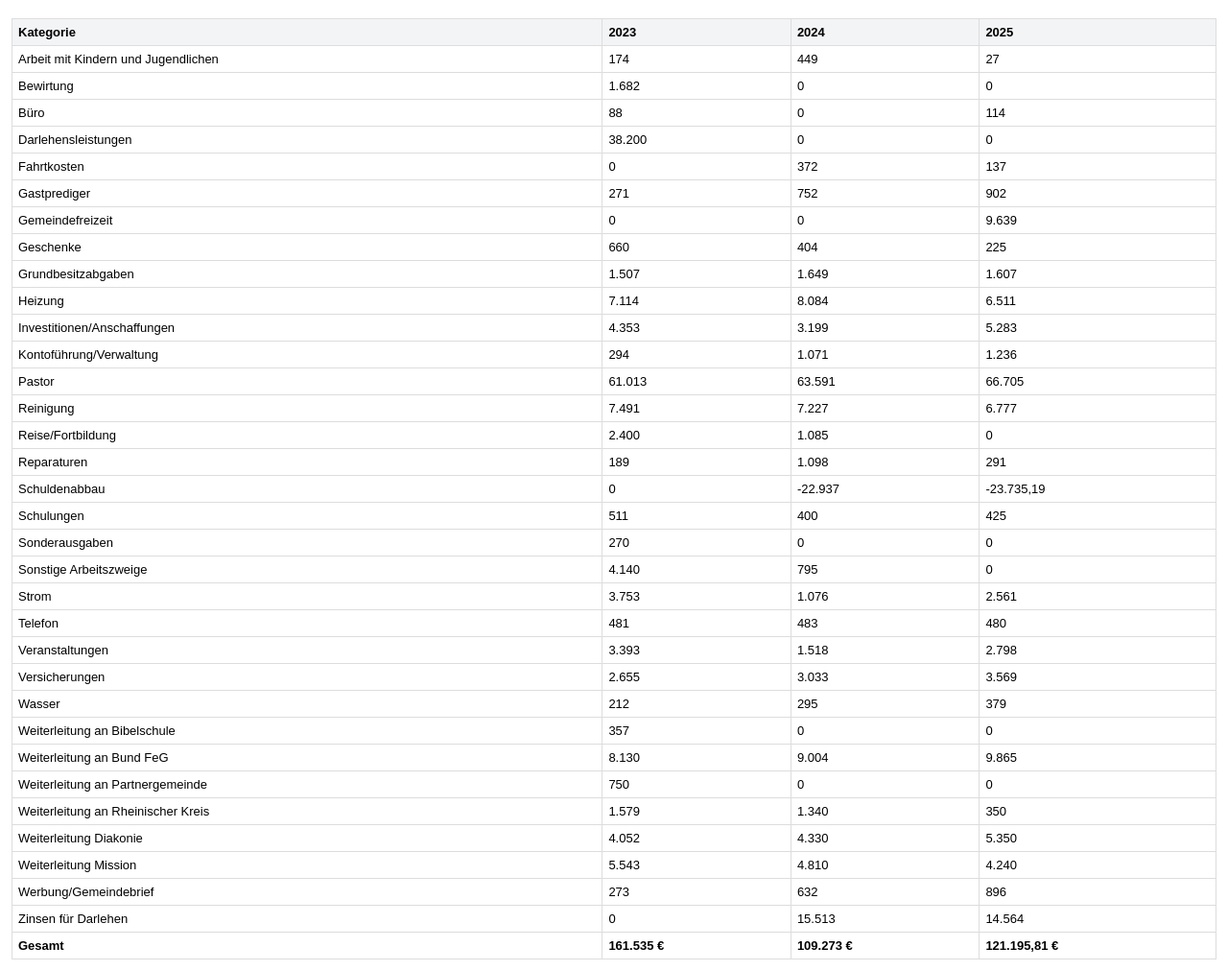
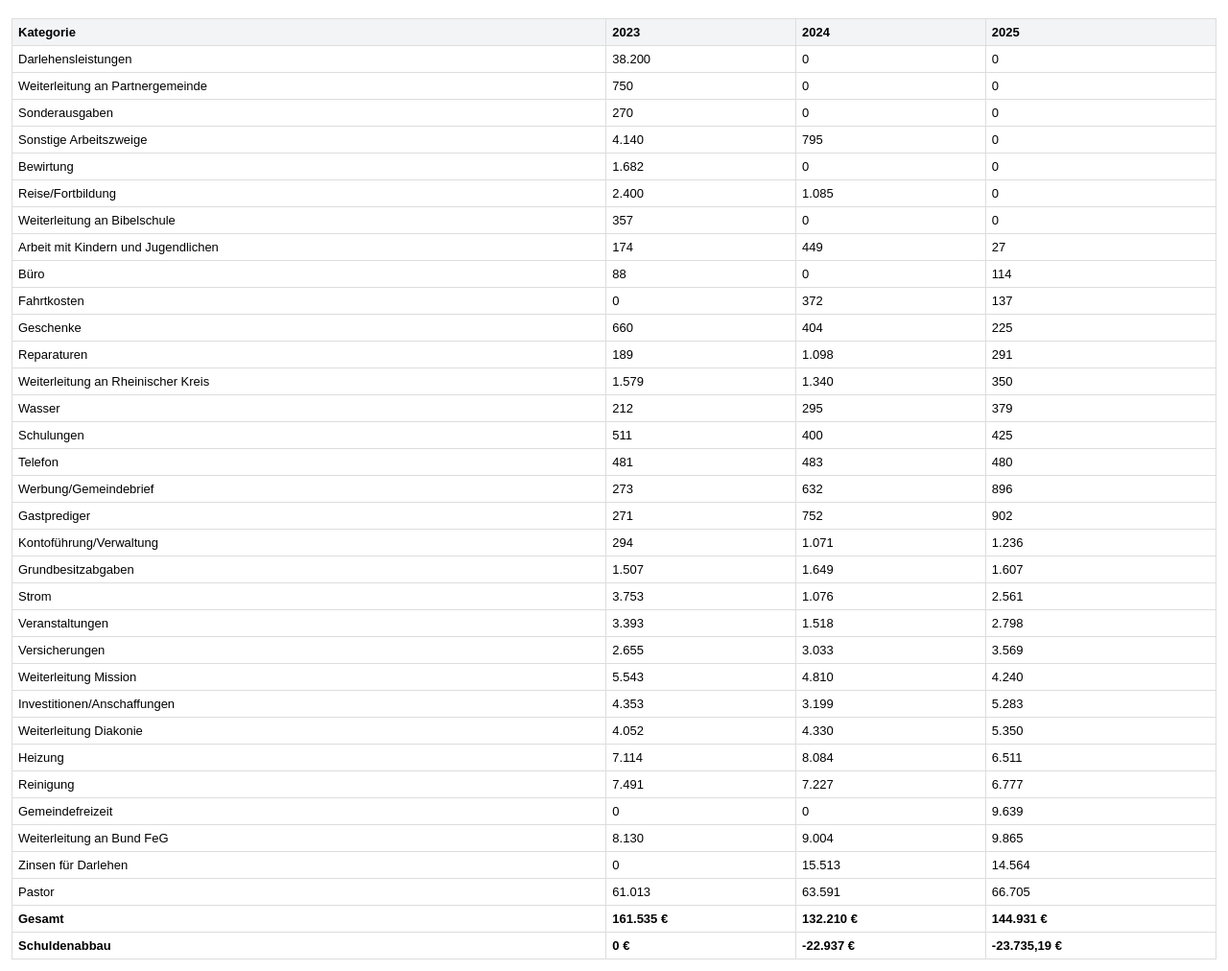
Before and after one commit to achimmertens/FeGEschweiler, a website: page Daten/result/AusgabenTab_2025.html in a window 1280 px wide. Shown: the part 61-1073 px from the top of the page at 96% size. Drawn offline with Linux system fonts and the light colour scheme.

Commit message:
feat: Ausgaben sind jetzt sortiert

```diff
--- a/Daten/result/AusgabenTab_2025.html
+++ b/Daten/result/AusgabenTab_2025.html
@@ -1,34 +1,34 @@
-<!doctype html><html lang="de"><head><meta charset="utf-8"/><meta name="viewport" content="width=device-width,initial-scale=1"/><title>Ausgaben 2025</title><style>body{font-family:Arial,sans-serif;margin:12px}table{border-collapse:collapse;width:100%}th,td{border:1px solid #ddd;padding:6px;text-align:left;font-size:13px}th{background:#f3f4f6}</style></head><body><h1>Ausgaben 2025</h1><table><thead><tr><th>Kategorie</th><th>2023</th><th>2024</th><th>2025</th></tr></thead><tbody><tr><td>Arbeit mit Kindern und Jugendlichen</td><td>174</td><td>449</td><td>27</td></tr>
-<tr><td>Bewirtung</td><td>1.682</td><td>0</td><td>0</td></tr>
-<tr><td>Büro</td><td>88</td><td>0</td><td>114</td></tr>
-<tr><td>Darlehensleistungen</td><td>38.200</td><td>0</td><td>0</td></tr>
-<tr><td>Fahrtkosten</td><td>0</td><td>372</td><td>137</td></tr>
-<tr><td>Gastprediger</td><td>271</td><td>752</td><td>902</td></tr>
-<tr><td>Gemeindefreizeit</td><td>0</td><td>0</td><td>9.639</td></tr>
-<tr><td>Geschenke</td><td>660</td><td>404</td><td>225</td></tr>
-<tr><td>Grundbesitzabgaben</td><td>1.507</td><td>1.649</td><td>1.607</td></tr>
-<tr><td>Heizung</td><td>7.114</td><td>8.084</td><td>6.511</td></tr>
-<tr><td>Investitionen/Anschaffungen</td><td>4.353</td><td>3.199</td><td>5.283</td></tr>
-<tr><td>Kontoführung/Verwaltung</td><td>294</td><td>1.071</td><td>1.236</td></tr>
-<tr><td>Pastor</td><td>61.013</td><td>63.591</td><td>66.705</td></tr>
-<tr><td>Reinigung</td><td>7.491</td><td>7.227</td><td>6.777</td></tr>
-<tr><td>Reise/Fortbildung</td><td>2.400</td><td>1.085</td><td>0</td></tr>
-<tr><td>Reparaturen</td><td>189</td><td>1.098</td><td>291</td></tr>
-<tr><td>Schuldenabbau</td><td>0</td><td>-22.937</td><td>-23.735,19</td></tr>
-<tr><td>Schulungen</td><td>511</td><td>400</td><td>425</td></tr>
+<!doctype html><html lang="de"><head><meta charset="utf-8"/><meta name="viewport" content="width=device-width,initial-scale=1"/><title>Ausgaben 2025</title><style>body{font-family:Arial,sans-serif;margin:12px}table{border-collapse:collapse;width:100%}th,td{border:1px solid #ddd;padding:6px;text-align:left;font-size:13px}th{background:#f3f4f6}</style></head><body><h1>Ausgaben 2025</h1><table><thead><tr><th>Kategorie</th><th>2023</th><th>2024</th><th>2025</th></tr></thead><tbody><tr><td>Darlehensleistungen</td><td>38.200</td><td>0</td><td>0</td></tr>
+<tr><td>Weiterleitung an Partnergemeinde</td><td>750</td><td>0</td><td>0</td></tr>
 <tr><td>Sonderausgaben</td><td>270</td><td>0</td><td>0</td></tr>
 <tr><td>Sonstige Arbeitszweige</td><td>4.140</td><td>795</td><td>0</td></tr>
+<tr><td>Bewirtung</td><td>1.682</td><td>0</td><td>0</td></tr>
+<tr><td>Reise/Fortbildung</td><td>2.400</td><td>1.085</td><td>0</td></tr>
+<tr><td>Weiterleitung an Bibelschule</td><td>357</td><td>0</td><td>0</td></tr>
+<tr><td>Arbeit mit Kindern und Jugendlichen</td><td>174</td><td>449</td><td>27</td></tr>
+<tr><td>Büro</td><td>88</td><td>0</td><td>114</td></tr>
+<tr><td>Fahrtkosten</td><td>0</td><td>372</td><td>137</td></tr>
+<tr><td>Geschenke</td><td>660</td><td>404</td><td>225</td></tr>
+<tr><td>Reparaturen</td><td>189</td><td>1.098</td><td>291</td></tr>
+<tr><td>Weiterleitung an Rheinischer Kreis</td><td>1.579</td><td>1.340</td><td>350</td></tr>
+<tr><td>Wasser</td><td>212</td><td>295</td><td>379</td></tr>
+<tr><td>Schulungen</td><td>511</td><td>400</td><td>425</td></tr>
+<tr><td>Telefon</td><td>481</td><td>483</td><td>480</td></tr>
+<tr><td>Werbung/Gemeindebrief</td><td>273</td><td>632</td><td>896</td></tr>
+<tr><td>Gastprediger</td><td>271</td><td>752</td><td>902</td></tr>
+<tr><td>Kontoführung/Verwaltung</td><td>294</td><td>1.071</td><td>1.236</td></tr>
+<tr><td>Grundbesitzabgaben</td><td>1.507</td><td>1.649</td><td>1.607</td></tr>
 <tr><td>Strom</td><td>3.753</td><td>1.076</td><td>2.561</td></tr>
-<tr><td>Telefon</td><td>481</td><td>483</td><td>480</td></tr>
 <tr><td>Veranstaltungen</td><td>3.393</td><td>1.518</td><td>2.798</td></tr>
 <tr><td>Versicherungen</td><td>2.655</td><td>3.033</td><td>3.569</td></tr>
-<tr><td>Wasser</td><td>212</td><td>295</td><td>379</td></tr>
-<tr><td>Weiterleitung an Bibelschule</td><td>357</td><td>0</td><td>0</td></tr>
+<tr><td>Weiterleitung Mission</td><td>5.543</td><td>4.810</td><td>4.240</td></tr>
+<tr><td>Investitionen/Anschaffungen</td><td>4.353</td><td>3.199</td><td>5.283</td></tr>
+<tr><td>Weiterleitung Diakonie</td><td>4.052</td><td>4.330</td><td>5.350</td></tr>
+<tr><td>Heizung</td><td>7.114</td><td>8.084</td><td>6.511</td></tr>
+<tr><td>Reinigung</td><td>7.491</td><td>7.227</td><td>6.777</td></tr>
+<tr><td>Gemeindefreizeit</td><td>0</td><td>0</td><td>9.639</td></tr>
 <tr><td>Weiterleitung an Bund FeG</td><td>8.130</td><td>9.004</td><td>9.865</td></tr>
-<tr><td>Weiterleitung an Partnergemeinde</td><td>750</td><td>0</td><td>0</td></tr>
-<tr><td>Weiterleitung an Rheinischer Kreis</td><td>1.579</td><td>1.340</td><td>350</td></tr>
-<tr><td>Weiterleitung Diakonie</td><td>4.052</td><td>4.330</td><td>5.350</td></tr>
-<tr><td>Weiterleitung Mission</td><td>5.543</td><td>4.810</td><td>4.240</td></tr>
-<tr><td>Werbung/Gemeindebrief</td><td>273</td><td>632</td><td>896</td></tr>
 <tr><td>Zinsen für Darlehen</td><td>0</td><td>15.513</td><td>14.564</td></tr>
-<tr><td><strong>Gesamt</strong></td><td><strong>161.535 €</strong></td><td><strong>109.273 €</strong></td><td><strong>121.195,81 €</strong></td></tr></tbody></table></body></html>
+<tr><td>Pastor</td><td>61.013</td><td>63.591</td><td>66.705</td></tr>
+<tr><td><strong>Gesamt</strong></td><td><strong>161.535 €</strong></td><td><strong>132.210 €</strong></td><td><strong>144.931 €</strong></td></tr>
+<tr><td><strong>Schuldenabbau</strong></td><td><strong>0 €</strong></td><td><strong>-22.937 €</strong></td><td><strong>-23.735,19 €</strong></td></tr></tbody></table></body></html>
```
Also changed, not shown: Daten/result/index.html (+3 -3 lines), generate-presentation.js (+14 -4 lines), Daten/result/Ausgaben_2025.png, Daten/result/Einnahmen_2025.png, 1 other file.
